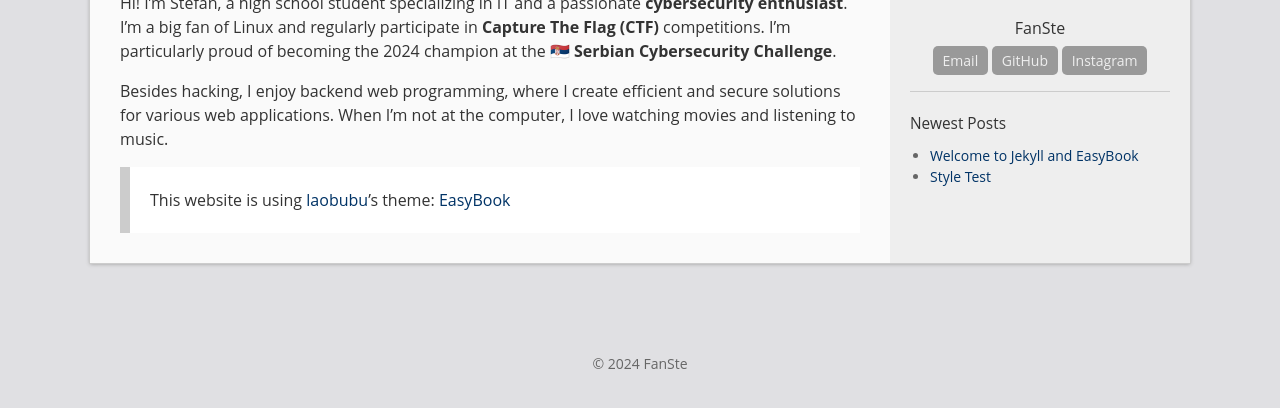
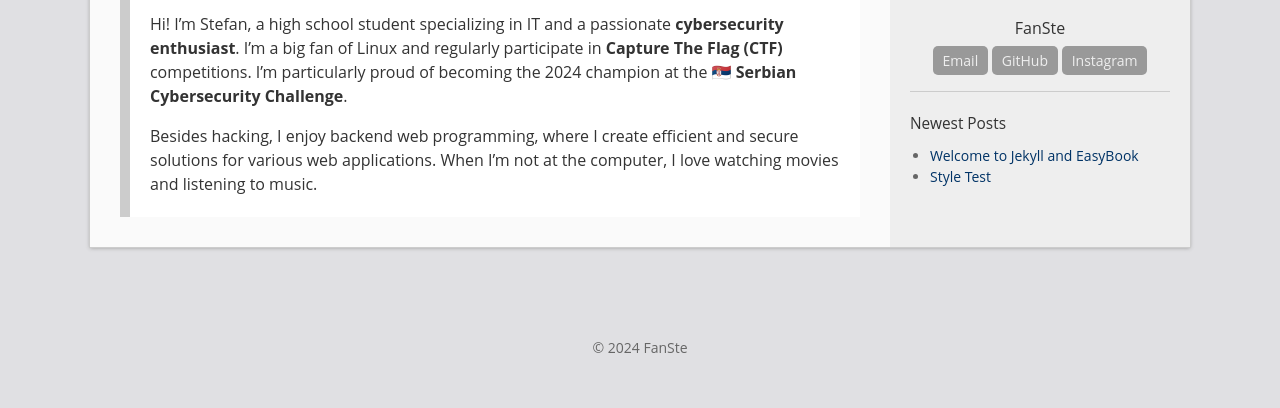
Before and after one commit to FanSt3/blog, a Jekyll site: the page built from about.md, in a window 1280 px wide, cut to the strip 261-669 px from the top of the page. Built offline with Jekyll 4.4.1, drawn with Linux system fonts in a browser that asks for light colours.

Commit message:
Update about.md

```diff
--- a/about.md
+++ b/about.md
@@ -4,9 +4,7 @@ title: About
 permalink: /about/
 ---
 
-Hi! I'm Stefan, a high school student specializing in IT and a passionate __cybersecurity enthusiast__.
-I'm a big fan of Linux and regularly participate in __Capture The Flag (CTF)__ competitions. I'm particularly proud of becoming the 2024 champion at the 🇷🇸 __Serbian Cybersecurity Challenge__.
-
-Besides hacking, I enjoy backend web programming, where I create efficient and secure solutions for various web applications. When I'm not at the computer, I love watching movies and listening to music.
-
-> This website is using [laobubu](http://laobubu.net)'s theme: [EasyBook](https://github.com/laobubu/jekyll-theme-EasyBook)
+>Hi! I'm Stefan, a high school student specializing in IT and a passionate __cybersecurity enthusiast__.
+>I'm a big fan of Linux and regularly participate in __Capture The Flag (CTF)__ competitions. I'm particularly proud of becoming the 2024 champion at the 🇷🇸 __Serbian Cybersecurity Challenge__.
+>
+>Besides hacking, I enjoy backend web programming, where I create efficient and secure solutions for various web applications. When I'm not at the computer, I love watching movies and listening to music.
```
